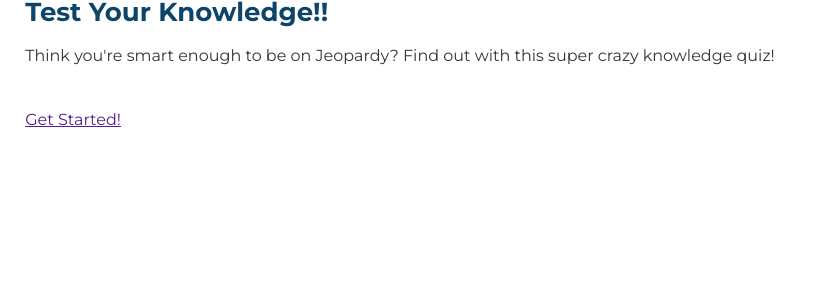
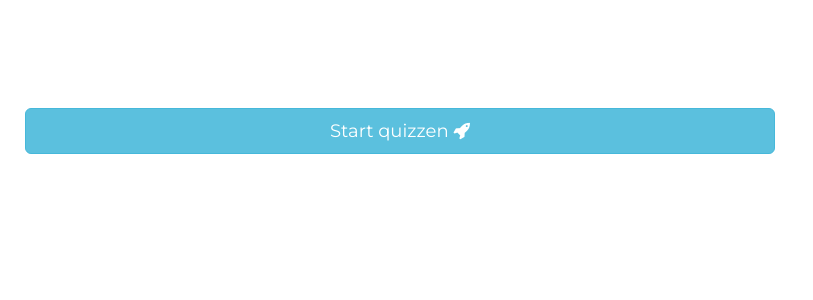
Before and after one commit to Solsystemet-H2/solsystemet, a PHP site: page /quiz.php in a window 1280 px wide. Shown: the top 300 px of the page, without its empty margins (0-813 px from the left). Run offline with PHP 8.4, Linux system fonts and the light colour scheme; some web fonts are replaced.

Commit message:
quiz css

```diff
--- a/quiz.php
+++ b/quiz.php
@@ -1,6 +1,10 @@
 <!DOCTYPE html>
 <html>
 <head>
+
+<link rel="stylesheet" href="scripts/bootstrap/css/bootstrap.min.css">
+<link rel="stylesheet" href="scripts/font-awesome/css/font-awesome.min.css">
+
 <script src="scripts/slickSquiz/JS/jquery-1.7.min.js"></script>
 <script src="scripts/slickSquiz/JS/slickQuiz-config.js"></script>
 <script src="scripts/slickSquiz/JS/slickQuiz.js"></script>
@@ -36,12 +40,12 @@
     <h1 class="quizName"></h1>
     <div class="quizArea">
         <div class="quizHeader">
-            <a class="startQuiz" href="">Get Started!</a>
+            <a class="startQuiz btn btn-info btn-lg" href="">Start quizzen <i class="fa fa-rocket" aria-hidden="true"></i></a>
         </div>
     </div>
     <div class="quizResults">
-        <h3 class="quizScore">You Scored: <span></span></h3>
-        <h3 class="quizLevel"><strong>Ranking:</strong> <span></span></h3>
+        <h3 class="quizScore">Dit resultat: <span></span></h3>
+        <h3 class="quizLevel"><strong>Satus:</strong> <span></span></h3>
         <div class="quizResultsCopy"></div>
     </div>
   </div>
--- a/scripts/slickSquiz/CSS/master.css
+++ b/scripts/slickSquiz/CSS/master.css
@@ -15,7 +15,7 @@
     padding: 20px;
     font-family: Trebuchet, Arial,Helvetica,sans-serif;
     font-size: 16px;
-    color: #353535;
+    color: white;
     line-height: 1.5em;
 }
 
@@ -24,7 +24,7 @@
 h1 {
     font-size: 26px;
     margin: 0 0 20px;
-    color: #0C4569;
+    color: white;
 }
 h2 {
     font-size: 22px;
@@ -71,6 +71,7 @@
 
 .startQuiz {
     margin-top: 40px;
+    color: white;
 }
 
 /* clearfix */
--- a/scripts/slickSquiz/JS/slickQuiz-config.js
+++ b/scripts/slickSquiz/JS/slickQuiz-config.js
@@ -67,5 +67,10 @@
             "correct": "<p><span>Brilliant!</span> You're seriously a genius, (wo)man.</p>",
             "incorrect": "<p><span>Not Quite.</span> You're actually on Planet Earth, in The Milky Way, At a computer. But nice try.</p>" // no comma here
         } // no comma here
+
+
+
+
+
     ]
 };
```
